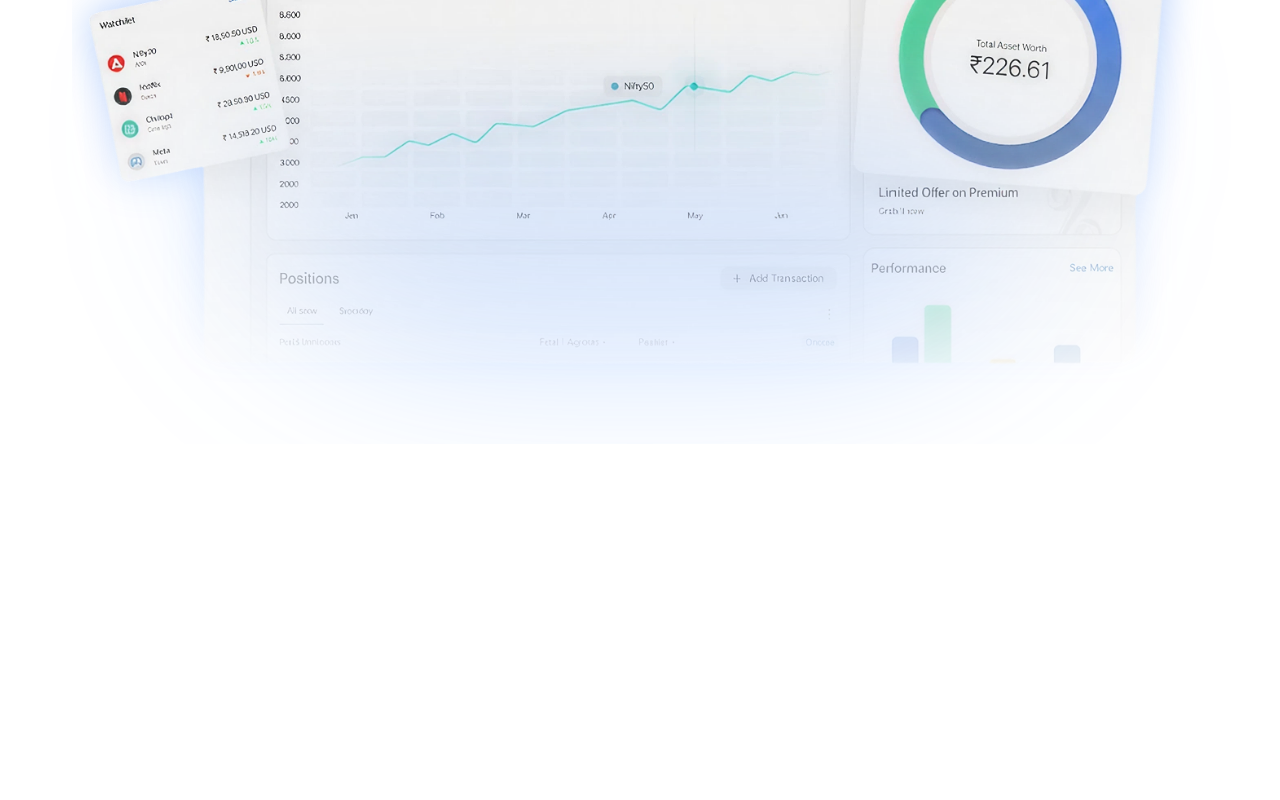
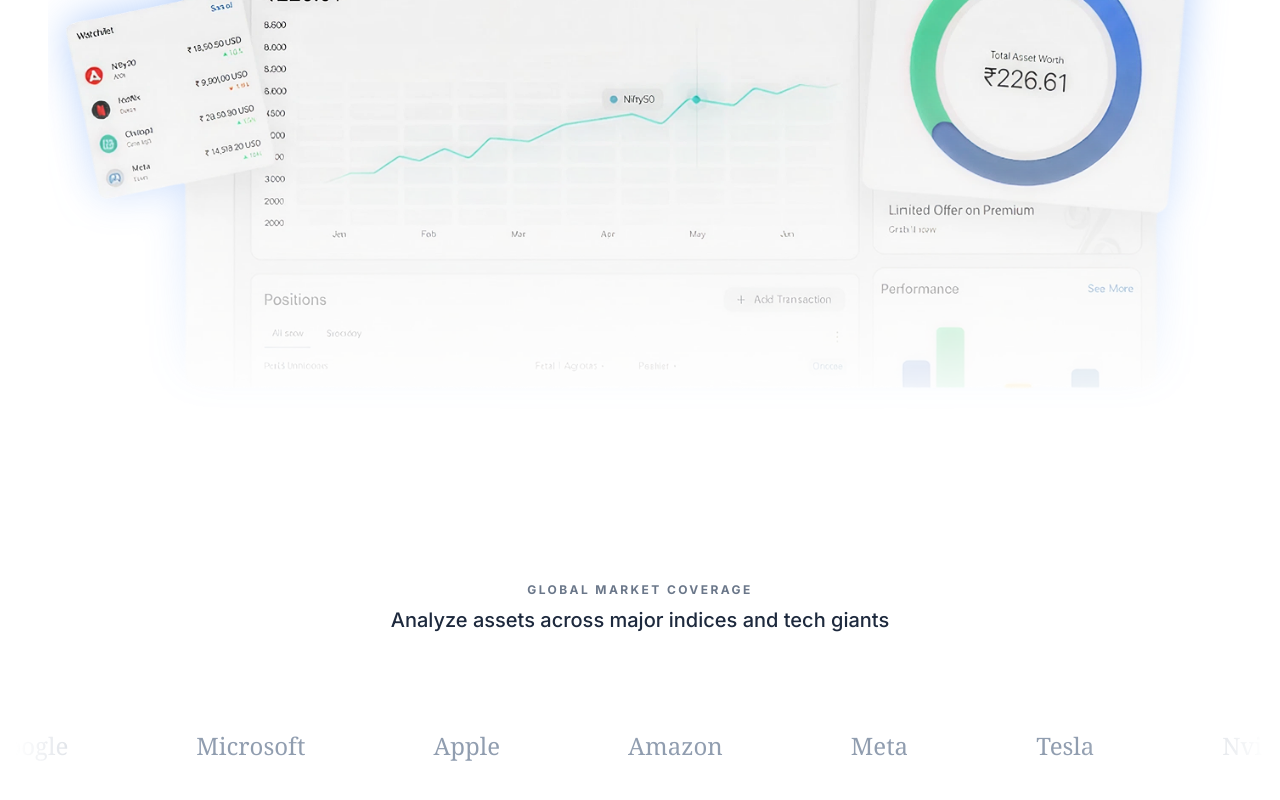
Before and after one commit to prathamgambhir/investx, a Next.js app in the folder apps/web/: page / in a window 1280 px wide. Shown: the part 868-1668 px from the top of the page. Before the commit the page ends 1312 px from the top, so only its background shows below. Built offline with nearby package versions, Linux system fonts and the light colour scheme.

Commit message:
feat: add logo ticker

```diff
--- a/apps/web/app/(main)/(landing)/layout.tsx
+++ b/apps/web/app/(main)/(landing)/layout.tsx
@@ -10,15 +10,12 @@ export default function SubFolderLayout({
     // relative and overflow-x-hidden ensure the background gradients don't cause scrollbars
     <div className="relative flex min-h-screen flex-col bg-background text-foreground transition-colors duration-300">
       {/* Background Glow Layer (Stays behind everything) */}
-      <div className="fixed inset-0 z-0 pointer-events-none">
-        <div className="absolute inset-0 bg-[radial-gradient(circle_at_50%_25%,rgba(0,163,255,0.4),rgba(255,255,255,0))] dark:bg-[radial-gradient(circle_at_50%_25%,rgba(120,119,198,0.3),rgba(0,0,0,0.9))]" />
-      </div>
 
       <div className="relative z-10 flex flex-col min-h-screen">
         <LandingNavbar />
 
         {/* Main Content Area with mt-24 to create a gap from the fixed Navbar */}
-        <main className="w-full container mx-auto px-4 mt-24 pb-12">
+        <main className="w-full container mx-auto px-2 lg:px-4 mt-24 pb-12">
           {children}
         </main>
       </div>
--- a/apps/web/app/(main)/(landing)/page.tsx
+++ b/apps/web/app/(main)/(landing)/page.tsx
@@ -1,11 +1,12 @@
 import HeroSection from "@/components/landing/hero"
 import { ToggleThemeButton } from "@/components/theme/toggle-theme"
-import { Button } from "@workspace/ui/components/button"
+import LogoTicker from "@/components/landing/logo-ticker"
 
-export default function Page() {
+export default function LandingPage() {
   return (
-    <div className="h-screen w-full flex flex-col gap-12 items-center">
+    <div className="min-h-screen w-full flex flex-col gap-12 items-center pb-24">
       <HeroSection />
+      <LogoTicker />
     </div>
   )
 }
--- a/apps/web/components/landing/hero.tsx
+++ b/apps/web/components/landing/hero.tsx
@@ -9,6 +9,7 @@ export default function HeroSection() {
 
       {/* Tittle */}
       <div className="z-10 flex flex-col items-center gap-4 md:gap-6">
+
         <div className="inline-flex items-center gap-2 px-3 py-1 rounded-full bg-blue-50/80 border border-blue-200 dark:bg-blue-500/10 dark:border-blue-500/20 backdrop-blur-sm text-xs font-medium text-blue-600 dark:text-blue-400 mb-2">
           <span className="h-1.5 w-1.5 rounded-full bg-blue-500 dark:bg-blue-400 shadow-[0_0_8px_rgba(59,130,246,0.6)] dark:shadow-[0_0_8px_rgba(96,165,250,0.6)]"></span>
           Portfolio
@@ -30,9 +31,9 @@ export default function HeroSection() {
       </div>
 
       {/* Hero Image */}
-      <div className="w-full max-w-8xl mx-auto mt-16 md:mt-24 px-4 sm:px-6 relative flex justify-center">
+      <div className="w-full mx-auto mt-16 md:mt-24 relative flex justify-center">
         {/* Background glow behind the image */}
-        <div className="absolute top-1/4 left-1/2 -translate-x-1/2 w-[80%] max-w-3xl h-75 md:h-100 bg-blue-500/30 dark:bg-white/10 blur-[100px] pointer-events-none rounded-full"></div>
+        {/* <div className="absolute top-1/4 left-1/2 -translate-x-1/2 w-[80%] max-w-3xl h-75 md:h-100 bg-blue-500/30 dark:bg-white/10 blur-[100px] pointer-events-none rounded-full"></div> */}
 
         <div
           className="relative w-full rounded-xl md:rounded-2xl"
--- a/apps/web/components/landing/landing-navbar.tsx
+++ b/apps/web/components/landing/landing-navbar.tsx
@@ -9,7 +9,7 @@ import { navLinks } from "@/config/navbar";
 
 export default function LandingNavbar() {
   return (
-    <header className="fixed top-0 left-0 right-0 z-50 flex justify-center p-6  border-b-[0.5px] border-slate-400 dark:border-slate-700">
+    <header className="fixed top-0 left-0 right-0 z-50 flex justify-center p-6  border-b-[0.5px] border-slate-400 dark:border-slate-700 backdrop-blur-lg">
       <nav className="flex w-full max-w-7xl items-center justify-between">
 
         {/* Logo - Adapts color based on theme */}
--- /dev/null
+++ b/apps/web/components/landing/logo-ticker.tsx
@@ -0,0 +1,68 @@
+"use client"
+
+import { motion } from "motion/react"
+
+// Repeating array elements implicitly to ensure seamless infinite looping.
+// The list is duplicated 4 times so the animation can scroll continuously
+// and seamlessly jump back to the start exactly at the halfway point (-50% translateX).
+const COMPANIES = [
+  "Nifty 50",
+  "Sensex",
+  "Google",
+  "Microsoft",
+  "Apple",
+  "Amazon",
+  "Meta",
+  "Tesla",
+  "Nvidia",
+  "Netflix",
+  "Spotify",
+  "PayPal",
+  "Binance",
+]
+
+const LOGOS = [...COMPANIES, ...COMPANIES, ...COMPANIES, ...COMPANIES]
+
+export default function LogoTicker() {
+  return (
+    <div className="flex w-full flex-col items-center justify-center gap-24 overflow-hidden bg-transparent py-8 md:py-16">
+      <div className="space-y-2 text-center">
+        <h2 className="text-[10px] font-bold tracking-[0.2em] text-slate-600 uppercase opacity-80 md:text-xs dark:text-slate-400">
+          Global Market Coverage
+        </h2>
+        <p className="text-lg font-medium text-slate-800 md:text-xl dark:text-slate-200">
+          Analyze assets across major indices and tech giants
+        </p>
+      </div>
+      <div
+        className="relative mx-auto flex w-full max-w-7xl items-center"
+        style={{
+          // Gradient mask creates the smooth fade effect on the left and right edges
+          maskImage:
+            "linear-gradient(to right, transparent, black 15%, black 85%, transparent)",
+          WebkitMaskImage:
+            "linear-gradient(to right, transparent, black 15%, black 85%, transparent)",
+        }}
+      >
+        <motion.div
+          className="flex items-center whitespace-nowrap"
+          animate={{ x: ["0%", "-50%"] }}
+          transition={{
+            duration: 60,
+            ease: "linear",
+            repeat: Infinity,
+          }}
+        >
+          {LOGOS.map((company, index) => (
+            <div
+              key={index}
+              className="flex cursor-default items-center justify-center px-8 font-serif text-lg whitespace-nowrap text-slate-500 opacity-70 transition-opacity hover:opacity-100 sm:px-12 sm:text-2xl md:px-16 dark:text-slate-500"
+            >
+              {company}
+            </div>
+          ))}
+        </motion.div>
+      </div>
+    </div>
+  )
+}
```
